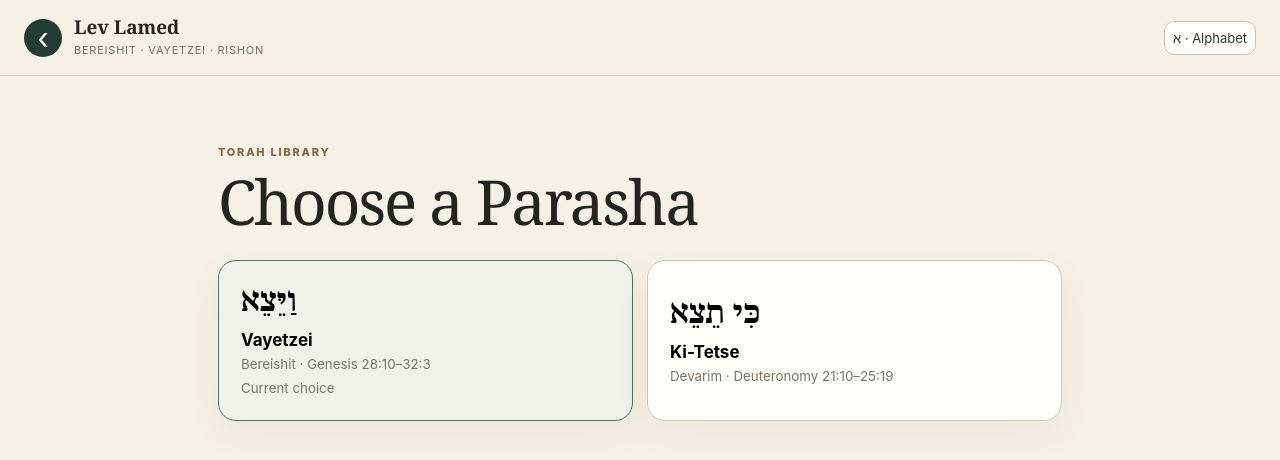
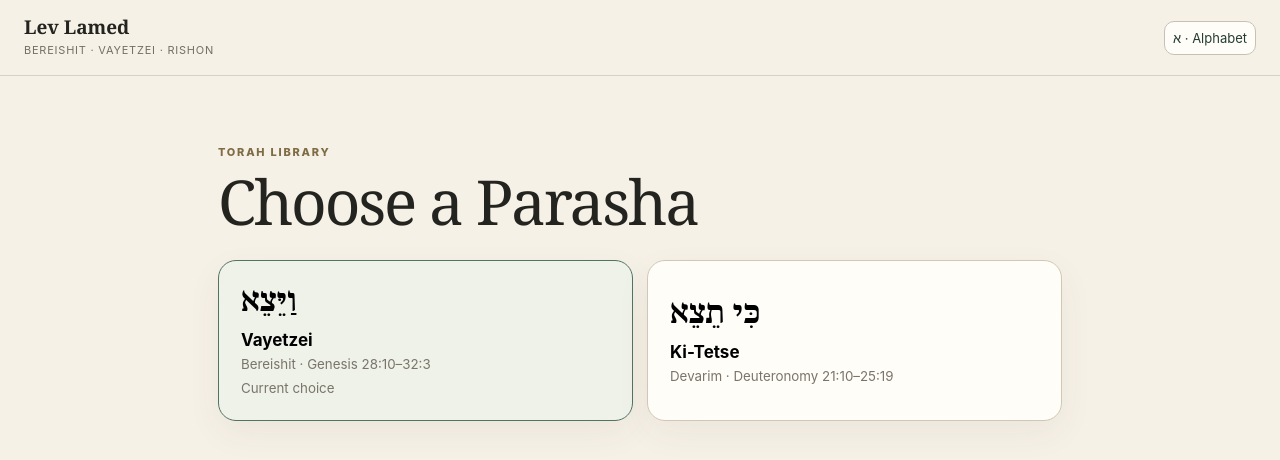
Before and after one commit to jaacquees/vayetsei, a Svelte app: page / in a window 1280 px wide. Shown: the top 460 px of the page. Built offline with nearby package versions, Linux system fonts and the light colour scheme.

Commit message:
Hide misleading back button on the parasha picker

```diff
--- a/src/App.svelte
+++ b/src/App.svelte
@@ -285,7 +285,7 @@
 <audio bind:this={audio} onplay={() => isPlaying=true} onpause={() => isPlaying=false} onended={finishPlayback} ontimeupdate={handleTimeUpdate}></audio>
 
 <header>
-  {#if screen !== 'sefarim'}<button class="back" aria-label="Back" onclick={goBack}>‹</button>{/if}
+  {#if screen !== 'sefarim' && screen !== 'parashiot'}<button class="back" aria-label="Back" onclick={goBack}>‹</button>{/if}
   <button class="menu" aria-label="Open pessukim" onclick={() => menuOpen=!menuOpen} disabled={screen !== 'practice'}>☰</button>
   <div class="title">
     <strong>Lev Lamed</strong>
```
